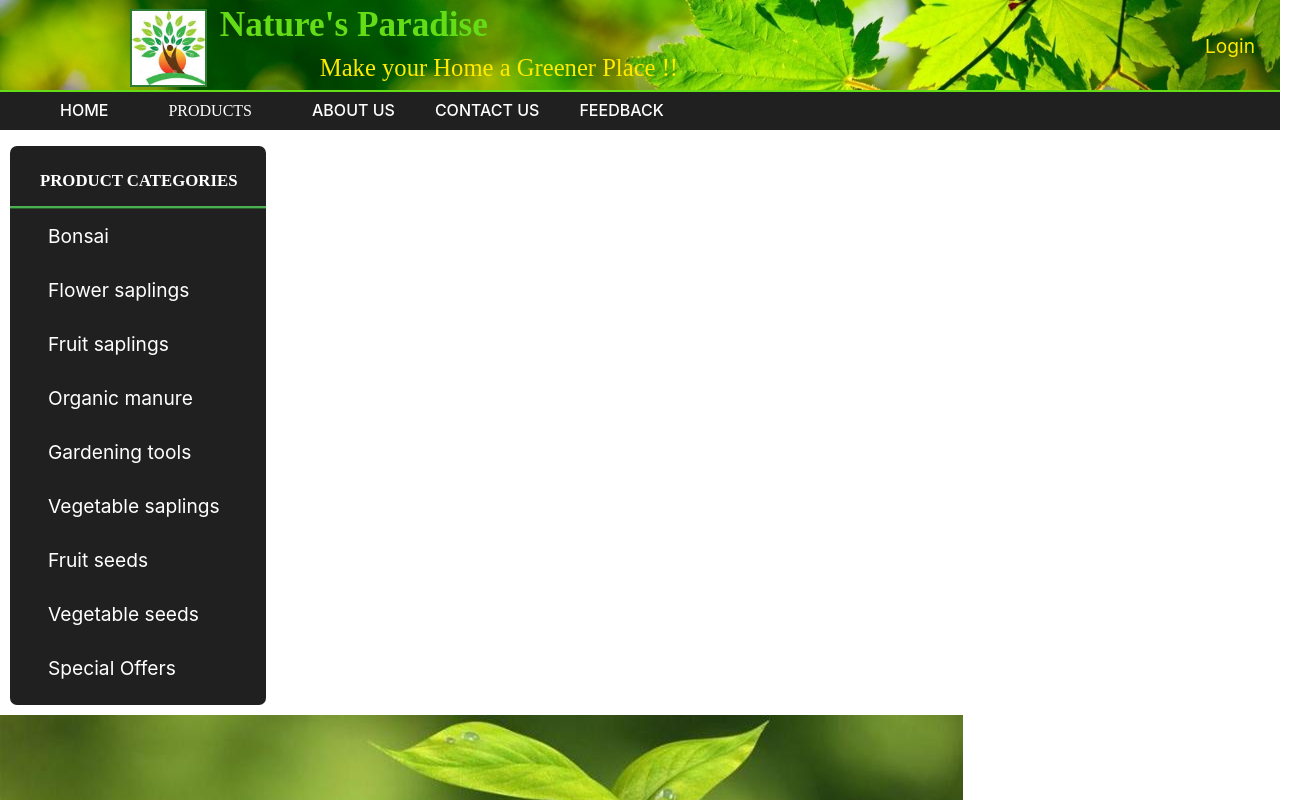
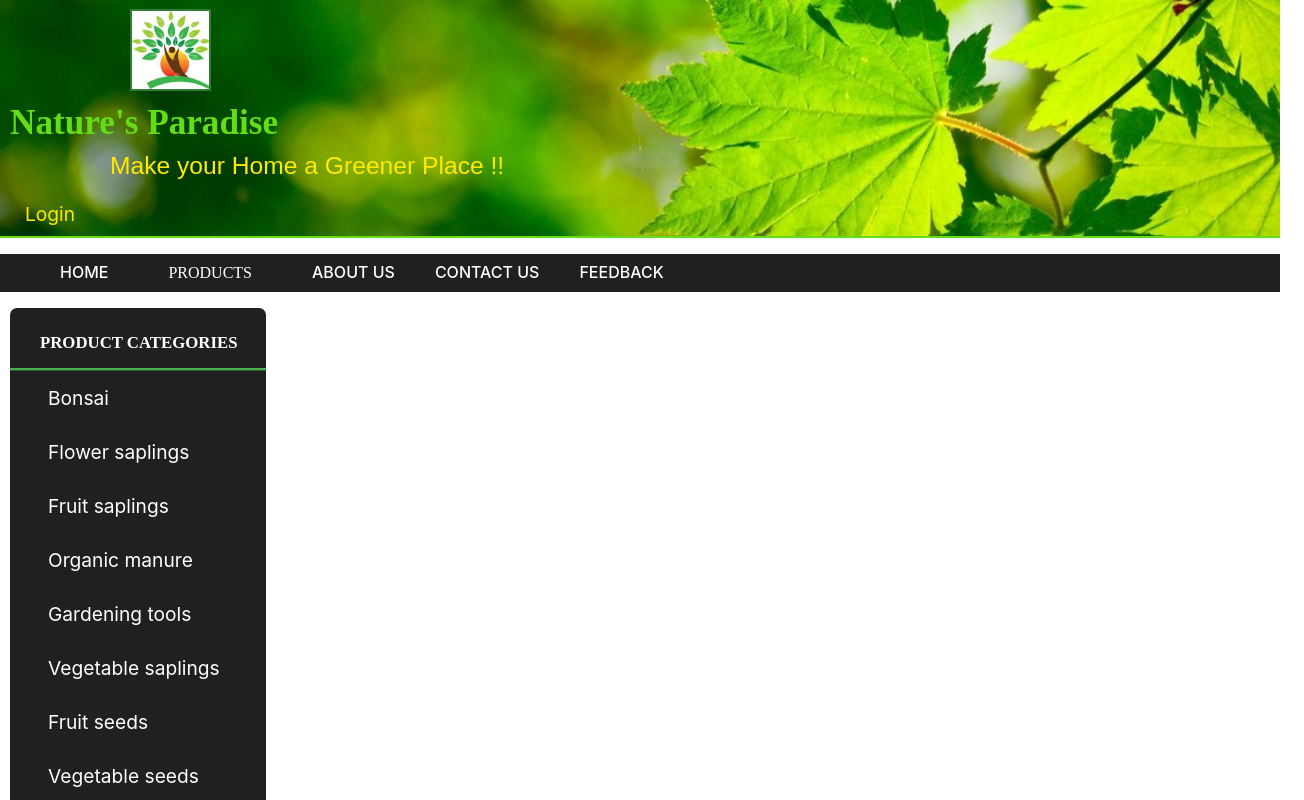
Before and after one commit to Soumyajagupta07/Nature, a React (Create React App) app: page /about in a window 1280 px wide. Shown: the top 800 px of the page, 1304 px wide, since content can reach past the window. Built offline with nearby package versions, Linux system fonts and the light colour scheme.

Commit message:
committed

```diff
--- a/src/App.js
+++ b/src/App.js
@@ -54,6 +54,7 @@ const App = () => {
       <Routes>
         <Route path="/" element={<Home />} />
         <Route path="/login" element={<LoginPage />} />
+        <Route path="/product" element={<Product />} />
         <Route path="/about" element={<About />} />
         <Route path="/contact" element={<Contact />} />
         <Route path="/feedback" element={<Feedback />} />
--- a/src/components/Product.jsx
+++ b/src/components/Product.jsx
@@ -1,4 +1,5 @@
 import React from 'react';
+import '../styles/product.css';
 
 const Product = ({ image, name, link }) => (
   <div>
--- a/src/styles/header.css
+++ b/src/styles/header.css
@@ -1,4 +1,4 @@
-* {
+/* * {
     box-sizing: border-box;
 }
 
@@ -53,4 +53,43 @@
     float: right;
     white-space: nowrap;
     padding: 15px 25px;
+} */
+
+.header {
+    background: url("../images/Nature/leavesFinal.jpg") no-repeat center center;
+    background-size: cover;
+    border-bottom: 2px solid #64DD17;
+    white-space: nowrap;
 }
+.header img {
+    width: 6%;
+    height: auto;
+    border: 2px solid #2E7D32;
+    margin: 9px 3px 3px 130px;
+}
+.header h2 {
+    font-size: 2.2em;
+    font-family: 'Monotype Corsiva', cursive;
+    padding: 0 10px;
+    margin: 5px 0;
+    color: #64DD17;
+    white-space: nowrap;
+}
+.header span {
+    font-family: 'Gabriola', sans-serif;
+    font-size: 0.7em;
+    margin: -5px 10px 0 100px;
+    padding: -2px 10px 0 5px;
+    font-weight: normal;
+    color: #FFEA00;
+    white-space: nowrap;
+}
+.header p {
+    font-size: 1.2em;
+    color: #FFEA00;
+}
+.header p a {
+    text-decoration: none;
+    color: #FFEA00;
+    padding: 15px 25px;
+}
--- /dev/null
+++ b/src/styles/product.css
@@ -0,0 +1,52 @@
+.productsAvailable {
+    text-align: center;
+    margin-bottom: 20px;
+  }
+
+  .productsAvailable h2 {
+    font-size: 2em;
+    color: #4CAF50;
+  }
+
+  .productsAvailable h3 {
+    font-size: 1.5em;
+    color: #388E3C;
+  }
+
+  .bonsai {
+    display: flex;
+    flex-wrap: wrap;
+    justify-content: center;
+    gap: 20px;
+  }
+
+  .bonsai > div {
+    border: 1px solid #E0E0E0;
+    border-radius: 8px;
+    padding: 10px;
+    text-align: center;
+    width: 200px;
+    box-shadow: 0 4px 8px rgba(0, 0, 0, 0.1);
+  }
+
+  .bonsai img {
+    max-width: 100%;
+    height: auto;
+    border-radius: 8px;
+  }
+
+  .bonsai h3 {
+    font-size: 1.2em;
+    color: #2E7D32;
+    margin: 10px 0;
+  }
+
+  .bonsai a {
+    text-decoration: none;
+    color: #1E88E5;
+    font-weight: bold;
+  }
+
+  .bonsai a:hover {
+    text-decoration: underline;
+  }
```
